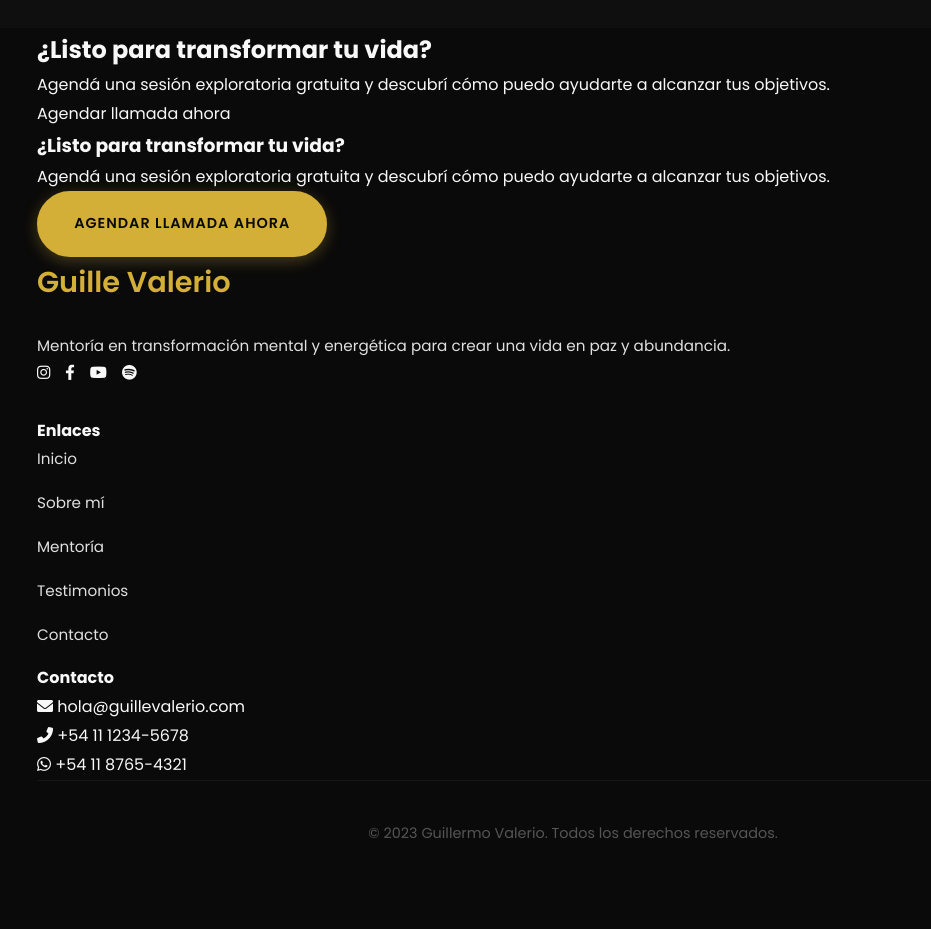
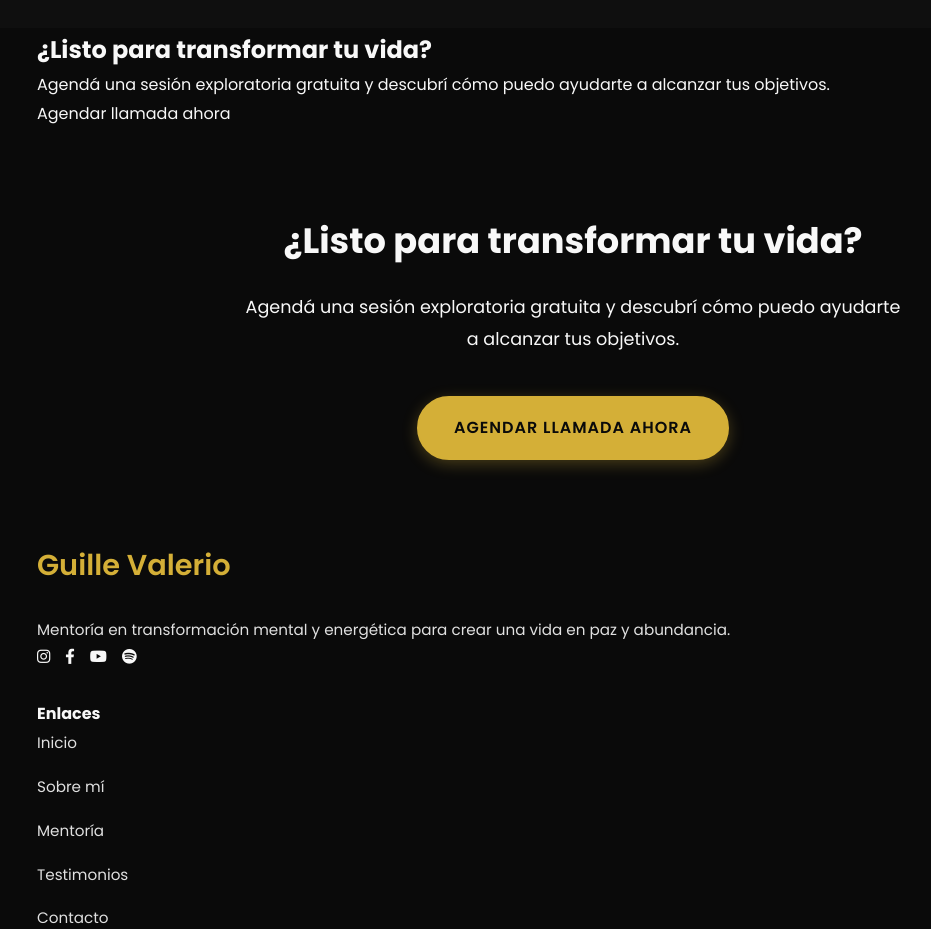
Before and after one commit to Guille1133/ebook-ia, a plain HTML site: page Guille-Valerio/index.html in a window 1280 px wide. Shown: the part 4580-5509 px from the top of the page, without its empty margins (67-998 px from the left). Before the commit the page ends 5427 px from the top, so only its background shows below. Drawn offline with nearby package versions, Linux system fonts and the light colour scheme; grey boxes are pictures that could not be loaded.

Commit message:
Update index.html

```diff
--- a/Guille-Valerio/index.html
+++ b/Guille-Valerio/index.html
@@ -570,6 +570,27 @@
             color: var(--gray);
             font-size: 1.1rem;
         }
+.centered-newsletter {
+  text-align: center;
+  max-width: 700px;
+  margin: 0 auto;
+  padding: 80px 20px;
+}
+
+.centered-newsletter h3 {
+  font-size: 2.2rem;
+  margin-bottom: 20px;
+}
+
+.centered-newsletter p {
+  font-size: 1.1rem;
+  margin-bottom: 40px;
+}
+
+.centered-newsletter .cta-button {
+  padding: 16px 35px;
+  font-size: 1rem;
+}
 
         .newsletter-form {
             max-width: 600px;
@@ -1126,7 +1147,7 @@
 
    <!-- Newsletter Section -->
 <section class="newsletter" id="newsletter">
-  <div class="container">
+  <div class="container centered-newsletter">
     <h3 class="fade-in">¿Listo para transformar tu vida?</h3>
     <p class="fade-in delay-1">Agendá una sesión exploratoria gratuita y descubrí cómo puedo ayudarte a alcanzar tus objetivos.</p>
 
```
